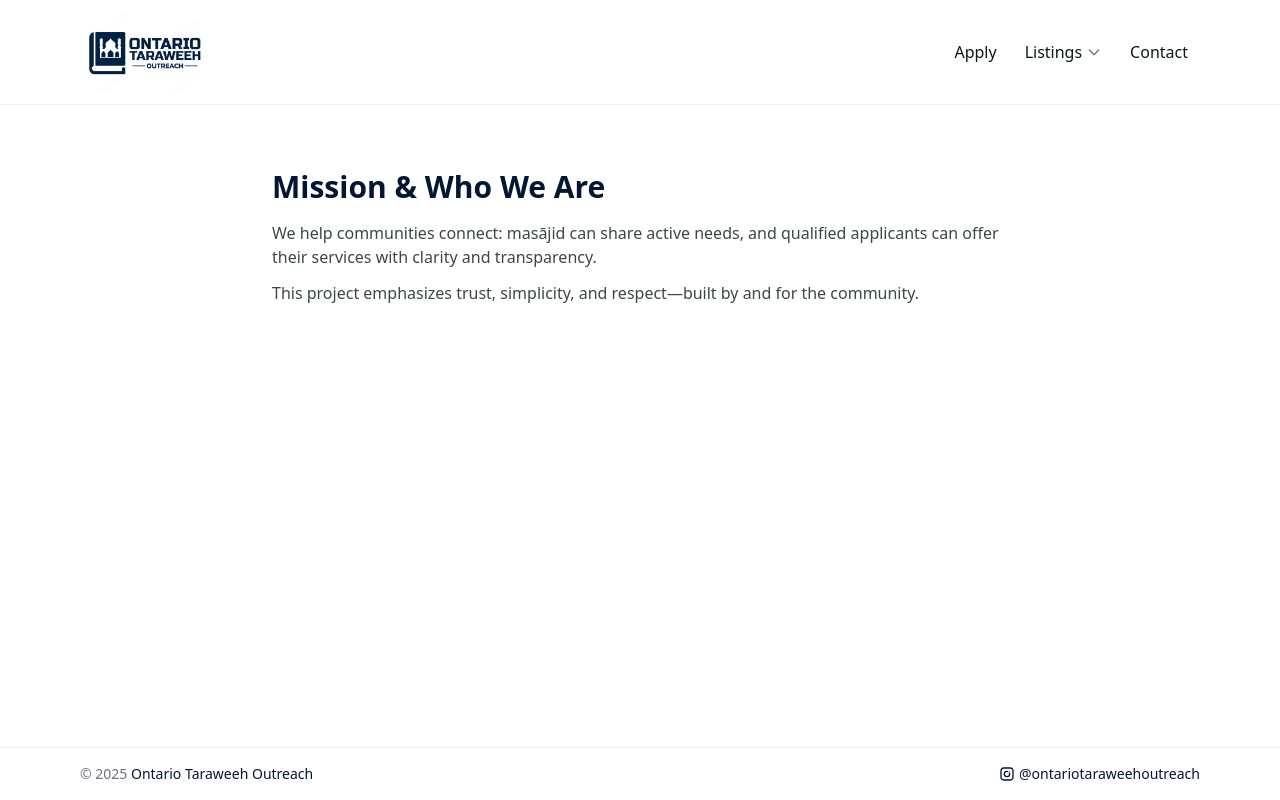
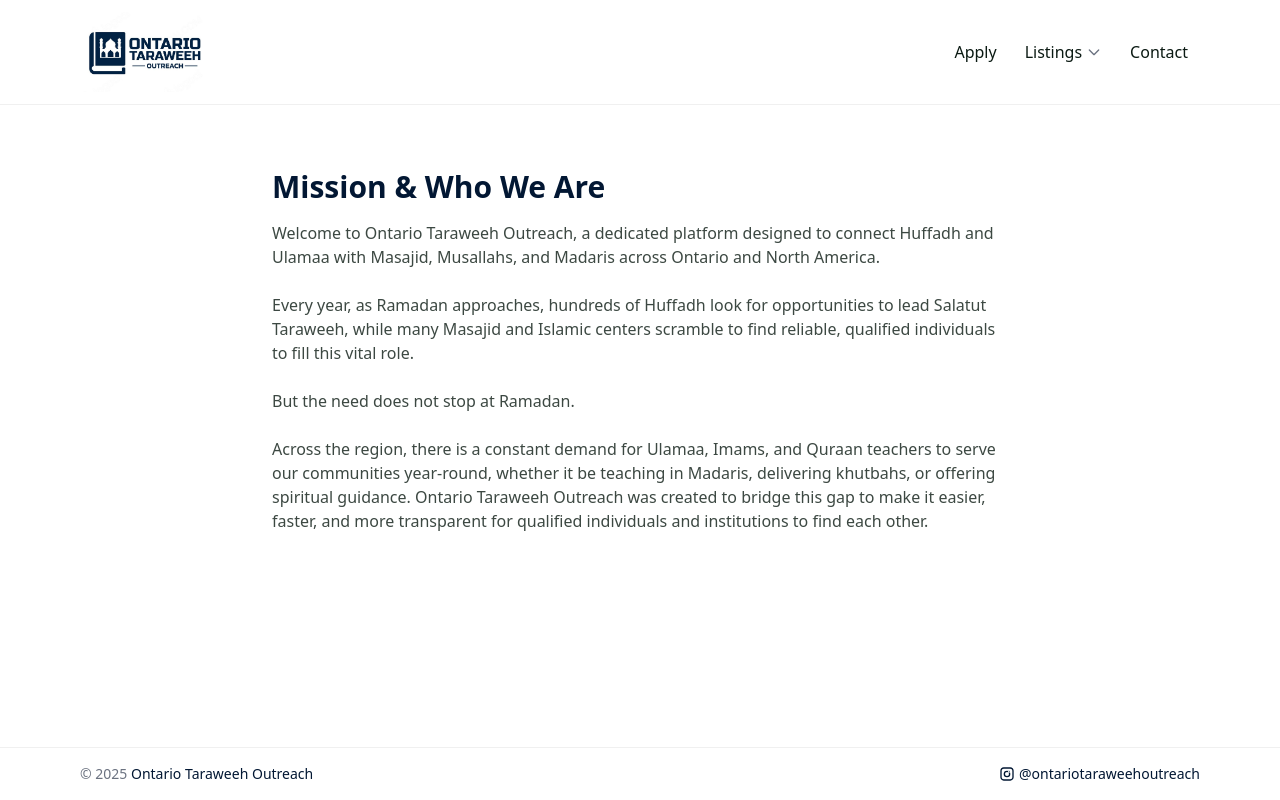
Before and after one commit to Zaydqadri/OTO_Web_Dev, a Next.js app: page /about in a window 1280 px wide. Built offline with nearby package versions, Linux system fonts and the light colour scheme.

Commit message:
about pt. 1

```diff
--- a/src/pages/about.tsx
+++ b/src/pages/about.tsx
@@ -3,12 +3,15 @@
     <article className="mx-auto max-w-3xl px-4 py-12">
       <h1 className="text-3xl font-bold text-[var(--brand)]">Mission & Who We Are</h1>
       <p className="mt-4 text-[var(--ink)]/80">
-        We help communities connect: masājid can share active needs, and qualified applicants
-        can offer their services with clarity and transparency.
-      </p>
-      <p className="mt-3 text-[var(--ink)]/80">
-        This project emphasizes trust, simplicity, and respect—built by and for the community.
-      </p>
+          Welcome to Ontario Taraweeh Outreach, a dedicated platform designed to connect Huffadh and Ulamaa with Masajid, Musallahs, and Madaris across Ontario and North America.<br /><br />
+          Every year, as Ramadan approaches, hundreds of Huffadh look for opportunities to lead Salatut Taraweeh, while many Masajid and Islamic centers scramble to find reliable, qualified individuals to fill this vital role.<br /><br />
+
+          But the need does not stop at Ramadan.<br /><br />
+
+          Across the region, there is a constant demand for Ulamaa, Imams, and Quraan teachers to serve our communities year-round, whether it be teaching in Madaris, delivering khutbahs, or offering spiritual guidance.
+          Ontario Taraweeh Outreach was created to bridge this gap to make it easier, faster, and more transparent for qualified individuals and institutions to find each other.
+        </p>
+
     </article>
   );
 }
```
